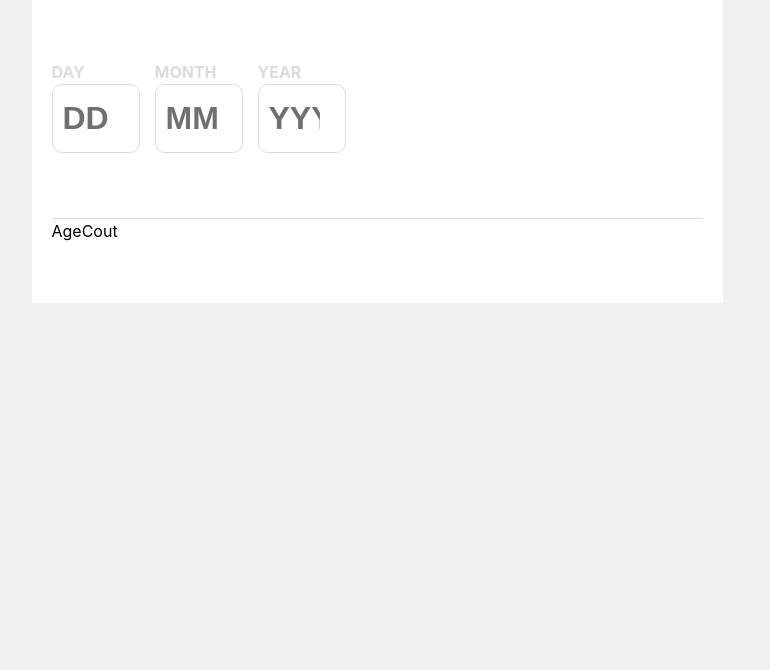
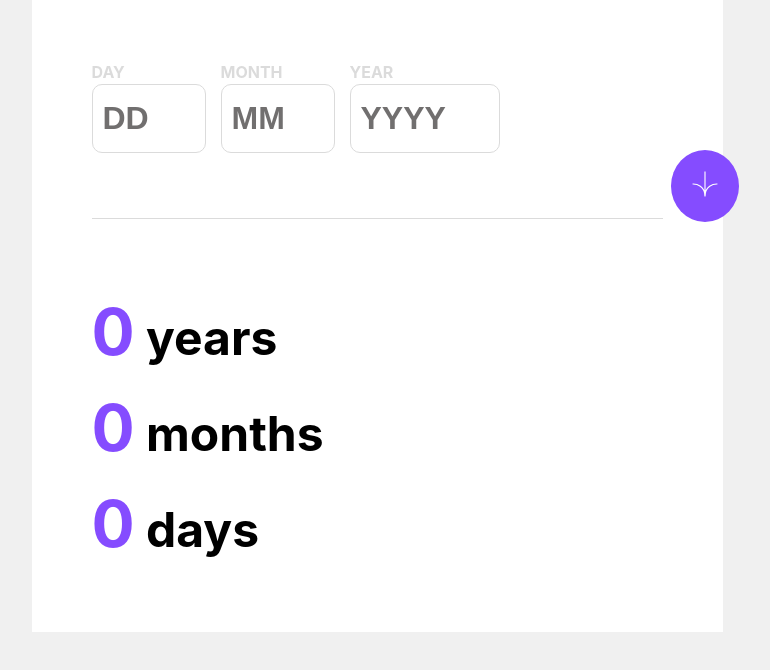
Before and after one commit to greatberser/age-calculator, a React (Vite) app: page / in a window 1280 px wide. Shown: the top 670 px of the page, without its empty margins (263-1033 px from the left). Built offline with nearby package versions, Linux system fonts and the light colour scheme.

Commit message:
added age counter

```diff
--- a/package.json
+++ b/package.json
@@ -14,6 +14,7 @@
   },
   "dependencies": {
     "clsx": "^2.1.1",
+    "date-fns": "^3.6.0",
     "formik": "^2.4.6",
     "prop-types": "^15.8.1",
     "react": "^18.2.0",
--- a/src/WrapCalc/WrapCalc.jsx
+++ b/src/WrapCalc/WrapCalc.jsx
@@ -1,16 +1,23 @@
+import { useState } from 'react';
 import Container from '../components/common/Container/Container';
 import AgeForm from '../components/AgeForm/AgeForm';
-import s from './WrapCalc.module.scss'
 import AgeCount from '../components/AgeCount/AgeCount';
+import s from './WrapCalc.module.scss';
 
 const WrapCalc = () => {
+    const [age, setAge] = useState({ years: 0, months: 0, days: 0 });
+
+    // Функція для оновлення віку в компоненті WrapCalc
+    const handleUpdateAge = (newAge) => {
+        setAge(newAge);
+    };
+
     return (
         <Container>
             <div className={s.wrapCalc}>
-                <AgeForm />
-                <AgeCount />
+                <AgeForm updateAge={handleUpdateAge} />
+                <AgeCount age={age} />
             </div>
-
         </Container>
     );
 };
--- a/src/WrapCalc/WrapCalc.module.scss
+++ b/src/WrapCalc/WrapCalc.module.scss
@@ -1,4 +1,8 @@
 .wrapCalc{
     background-color: #fff;
     padding: 60px 20px;
+
+    @media screen and (min-width:768px) {
+        padding: 60px;
+    }
 }
--- a/src/components/AgeCount/AgeCount.jsx
+++ b/src/components/AgeCount/AgeCount.jsx
@@ -1,9 +1,18 @@
-import React from 'react';
+import s from './AgeCount.module.scss';
 
-const AgeCount = () => {
+const AgeCount = ({ age }) => {
     return (
-        <div>
-            AgeCout
+        <div className={s.ageCountContainer}>
+            <p>
+                {age.years}
+                <span> years</span>
+            </p>
+            <p>{age.months}
+                <span> months</span>
+            </p>
+            <p>{age.days}
+                <span> days</span>
+            </p>
         </div>
     );
 };
--- /dev/null
+++ b/src/components/AgeCount/AgeCount.module.scss
@@ -0,0 +1,17 @@
+.ageCountContainer{
+    padding-top: 65px;
+
+    & p {
+        color: hsl(259, 100%, 65%);
+        font-size: 64px;
+        font-weight: 700;
+        line-height: 1.5;
+        padding: 0;
+        margin: 0;
+    }
+
+    & span {
+        color: black;
+        font-size: 48px;
+    }
+}
--- a/src/components/AgeForm/AgeForm.jsx
+++ b/src/components/AgeForm/AgeForm.jsx
@@ -1,47 +1,68 @@
-import { Field, Form, Formik } from "formik";
-import Button from "../Button/Button";
-import s from './AgeForm.module.scss'
+import { Field, Form, Formik } from 'formik';
+import { differenceInYears } from 'date-fns';
+import Button from '../Button/Button';
+import s from './AgeForm.module.scss';
 
-const AgeForm = () => {
+const AgeForm = ({ updateAge }) => { // Отримуємо updateAge як пропс
+    const calculateAge = (day, month, year) => {
+        const today = new Date();
+        const birthDate = new Date(year, month - 1, day);
+
+        const years = differenceInYears(today, birthDate);
+        const months = years * 12;
+        const days = year * 365;
+
+        updateAge({ years, months, days });
+    };
+
     return (
-        <Formik>
-            <Form className={s.form}>
+        <Formik
+            initialValues={{ day: '', month: '', year: '' }}
+            onSubmit={(values) => {
+                calculateAge(values.day, values.month, values.year);
+            }}
+        >
+            {({ handleSubmit }) => (
+                <Form className={s.form} onSubmit={handleSubmit}>
                     <label className={s.label}>
-                    <span>
-                        day
-                    </span>
+                        <span>Day</span>
                         <Field
                             type="number"
-                        name="age"
+                            name="day"
                             placeholder="dd"
+                            min="1"
+                            max="31"
+                            required
                         />
                     </label>
 
                     <label className={s.label}>
-                    <span>
-                        month
-                    </span>
+                        <span>Month</span>
                         <Field
                             type="number"
                             name="month"
                             placeholder="mm"
+                            min="1"
+                            max="12"
+                            required
                         />
                     </label>
 
                     <label className={s.label}>
-                    <span>
-                        year
-                    </span>
+                        <span>Year</span>
                         <Field
                             type="number"
                             name="year"
                             placeholder="yyyy"
-                        min="1990"
+                            min="1900"
+                            max={new Date().getFullYear()}
+                            required
                         />
                     </label>
 
-                {/* <Button /> */}
+                    <Button />
                 </Form>
+            )}
         </Formik>
     );
 };
--- a/src/components/AgeForm/AgeForm.module.scss
+++ b/src/components/AgeForm/AgeForm.module.scss
@@ -13,7 +13,6 @@
     flex-wrap: nowrap;
     max-width: 88px;
 
-
     span{
         text-transform: uppercase;
         font-weight: 700;
@@ -25,7 +24,17 @@
         padding: 15px 10px;
         border: 1px solid hsl(0, 0%, 86%);
         border-radius: 10px;
-        font-size: 32px;
+        font-size: 24px;
+
+
+        &:hover,
+        &:focus{
+            border-color: hsl(259, 100%, 65%);
+        }
+
+        &:focus-visible{
+            border: none;
+        }
 
         text-transform: uppercase;
         font-weight: 700;
@@ -36,11 +45,11 @@
         }
 
         @media screen and (min-width: 768px) {
-            max-width: 145px;
-        }
-
-        @media screen and (min-width: 1440px) {
-            max-width: 145px;
+            font-size: 32px;
         }
     }
+
+    @media screen and (min-height:768px) {
+        max-width: 150px;
+    }
 }
--- a/src/components/Button/Button.module.scss
+++ b/src/components/Button/Button.module.scss
@@ -3,10 +3,17 @@
     background-color: hsl(259, 100%, 65%);
     padding: 20px;
     position: absolute;
-    top: 50%;
-    left: 50%;
+    left: 40%;
+    top: 24%;
 
-    @media screen {
+    &:hover,
+    &:focus{
+        background-color: black;
+    }
 
+    @media screen and (min-width: 768px) {
+        position: absolute;
+        top: 18.7%;
+        left: 73%;
     }
 }
```
Also changed, not shown: 1 other file (tests, documents, lock files or other folders). Lines whose indentation alone changed are shown as unchanged.
